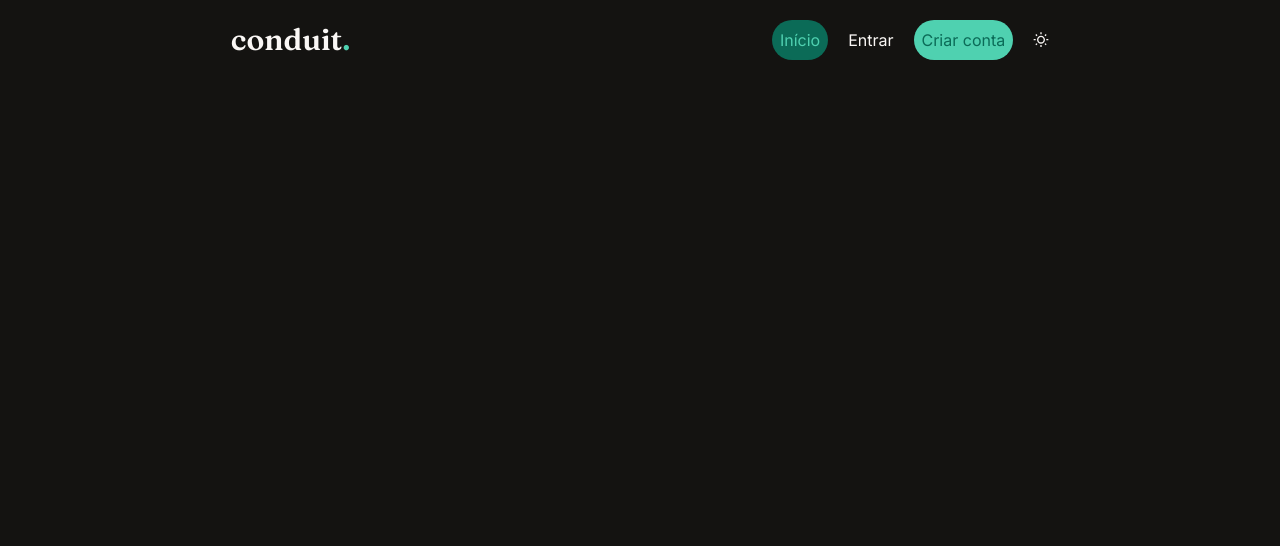
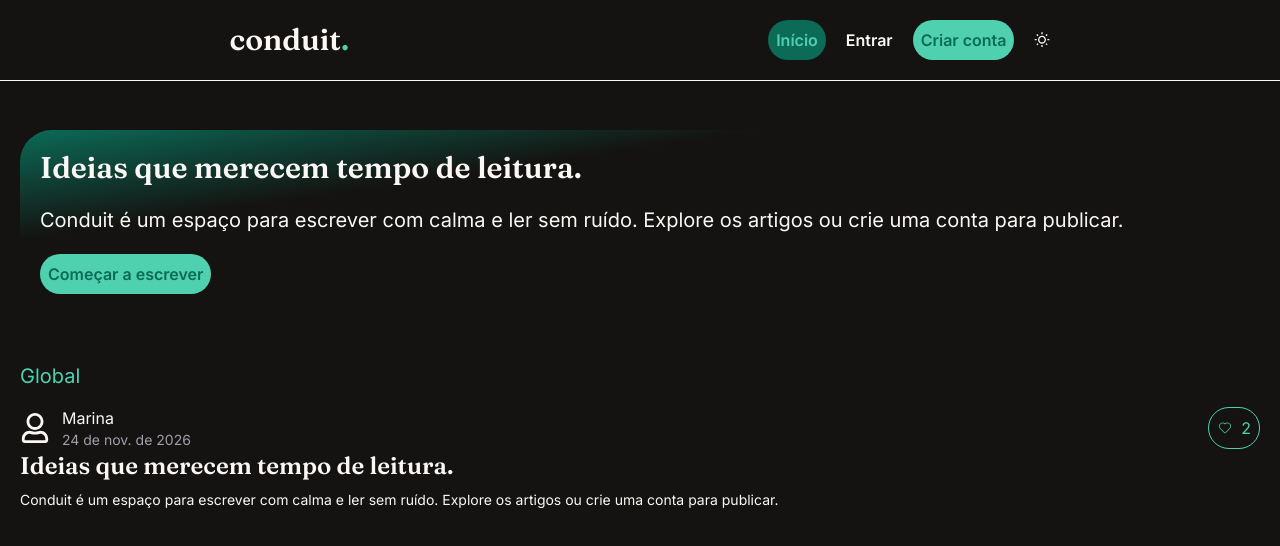
Before and after one commit to gabriellxz/conduit, a React (Vite) app: page / in a window 1280 px wide. Shown: the top 546 px of the page. Built offline with nearby package versions, Linux system fonts and the light colour scheme.

Commit message:
feat: create card article component

```diff
--- a/src/App.tsx
+++ b/src/App.tsx
@@ -4,11 +4,11 @@ import Header from './Components/Header'
 
 function App() {
   return (
-    <div className='bg-dark h-screen'>
+    <div className='h-screen'>
       <Header/>
-      <div>
+      <main className='pt-32.5 p-5'>
         <Outlet/>
-      </div>
+      </main>
     </div>
   )
 }
--- /dev/null
+++ b/src/Components/CardArticle.tsx
@@ -0,0 +1,29 @@
+import { CiHeart } from "react-icons/ci";
+import { FaRegUser } from "react-icons/fa";
+
+export default function CardAticle() {
+    return (
+        <div className="text-cream">
+            <div className="flex justify-between items-center">
+                <div className="flex gap-3 items-center">
+                    <FaRegUser size={30} />
+                    <div>
+                        <p>Marina</p>
+                        <p className="text-sm text-zinc-400">24 de nov. de 2026</p>
+                    </div>
+                </div>
+                <div className="flex items-center gap-2 border border-brand-light rounded-4xl p-2 text-brand-light">
+                    <CiHeart />
+                    <span>2</span>
+                </div>
+            </div>
+
+            <h1 className="font-display text-2xl">
+                Ideias que merecem tempo de leitura.
+            </h1>
+            <p className="mt-2 text-sm">
+                Conduit é um espaço para escrever com calma e ler sem ruído. Explore os artigos ou crie uma conta para publicar.
+            </p>
+        </div>
+    )
+}
--- a/src/Components/Header.tsx
+++ b/src/Components/Header.tsx
@@ -3,14 +3,14 @@ import { MdOutlineWbSunny } from "react-icons/md"
 export default function Header() {
 
     return (
-        <header className="text-cream sm:flex md:justify-around sm:justify-between items-center p-5 fixed w-full">
-            <p className="text-3xl font-display text-cream">conduit<span className="text-brand-ligth">.</span></p>
-            <div className="flex items-center gap-5 flex-wrap">
-                <button className="bg-brand text-brand-ligth rounded-4xl p-2">
+        <header className="text-cream sm:flex md:justify-around sm:justify-between items-center p-5 fixed w-full bg-dark border-b-[0.5px] border-cream">
+            <p className="text-3xl font-display text-cream">conduit<span className="text-brand-light">.</span></p>
+            <div className="flex items-center gap-5 flex-wrap font-semibold">
+                <button className="bg-brand text-brand-light rounded-4xl p-2">
                     Início
                 </button>
                 <button>Entrar</button>
-                <button className="bg-brand-ligth text-brand rounded-4xl p-2">Criar conta</button>
+                <button className="bg-brand-light text-brand rounded-4xl p-2">Criar conta</button>
                 <MdOutlineWbSunny />
             </div>
         </header>
--- a/src/Pages/Home/Home.tsx
+++ b/src/Pages/Home/Home.tsx
@@ -1,7 +1,24 @@
+import CardAticle from "../../Components/CardArticle";
+
 export default function Home() {
     return (
         <div>
+            <div className="bg-linear-to-br from-[#0B6B57] to-transparent to-30% text-cream rounded-4xl p-5">
+                <h1 className="font-display text-3xl">
+                    Ideias que merecem tempo de leitura.
+                </h1>
+                <p className="mt-5 text-xl">
+                    Conduit é um espaço para escrever com calma e ler sem ruído. Explore os artigos ou crie uma conta para publicar.
+                </p>
+                <button className="bg-brand-light text-brand rounded-4xl p-2 font-semibold mt-5">Começar a escrever</button>
+            </div>
+            <div className="mt-12">
+                <button className="text-brand-light text-xl">Global</button>
 
+                <div className="mt-4">
+                    <CardAticle />
+                </div>
+            </div>
         </div>
     )
 }
--- a/src/index.css
+++ b/src/index.css
@@ -4,7 +4,7 @@
 
 @theme {
     --color-brand: #0B6B57;
-    --color-brand-ligth: #4FD1B0;
+    --color-brand-light: #4FD1B0;
     --color-cream: #FAF7F5;
     --color-dark: #141311;
 
@@ -12,3 +12,7 @@
     --font-sans: "Inter", ui-sans-serif, system-ui, sans-serif;
     --font-serif: Georgia, "Times New Roman", serif;
 }
+
+body {
+    background-color: var(--color-dark);
+}
```
